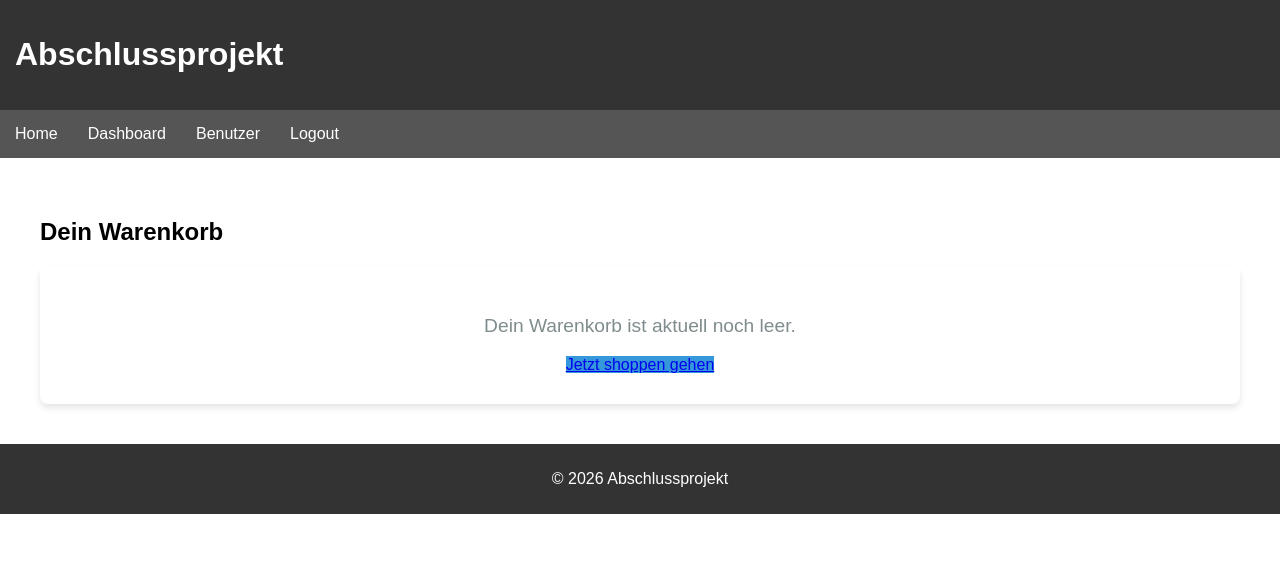
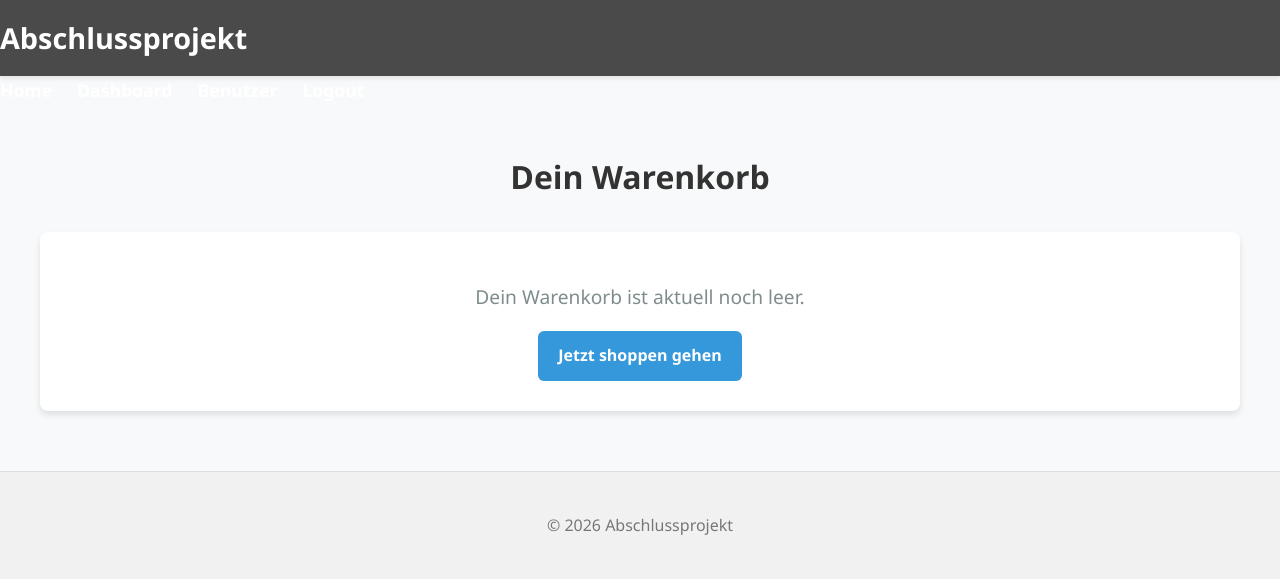
Before and after one commit to tomicnaima/Abschlussprojekt_2026_API-2_naitom_Board_OnlineShop, a PHP site: page /cart.php in a window 1280 px wide. Shown: the top 579 px of the page. Run offline with PHP 8.4, Linux system fonts and the light colour scheme; the visitor is signed in with stand-in values (Sample User, id 1); data comes from the database, SQL or seed files in the repository.

Commit message:
update style css

```diff
--- a/css/style.css
+++ b/css/style.css
@@ -1,43 +1,183 @@
+/* Grunddesign & Schriften */
 body {
+    font-family: 'Segoe UI', Roboto, Helvetica, Arial, sans-serif;
     margin: 0;
-    font-family: Arial, sans-serif;
+    padding: 0;
+    background-color: #f8f9fa;
+    color: #333;
+    line-height: 1.6;
 }
 
-header {
-    background: #333;
-    color: white;
-    padding: 15px;
+.container {
+    max-width: 1200px;
+    margin: 0 auto;
+    padding: 20px;
 }
 
-nav {
-    background: #555;
+/* NAVBAR RETTUNG: Der graue Balken von oben */
+header {
+    background-color: #4a4a4a; /* Dunkelgrauer Hintergrund */
+    color: white;
+    padding: 15px 0;
+    box-shadow: 0 2px 5px rgba(0,0,0,0.1);
 }
 
+header .container {
+    display: flex;
+    justify-content: space-between;
+    align-items: center;
+    padding: 0 30px;
+}
+
+/* Der Titel "Abschlussprojekt" im Header */
+header h1 {
+    margin: 0;
+    font-size: 1.8rem;
+    font-weight: bold;
+    color: white !important; /* Erzwingt Weiß, kein Blau */
+    text-decoration: none;
+}
+
+/* Die Navigations-Links (Home, Login, Registrieren) im grauen Balken */
 nav ul {
-    display: flex;
-    list-style: none;
     margin: 0;
     padding: 0;
+    list-style: none;
+    display: flex;
+    gap: 25px;
 }
 
-nav a {
+nav ul li a {
+    text-decoration: none;
+    color: white !important; /* Erzwingt Weiß */
+    font-weight: bold;
+    font-size: 1.1rem;
+    transition: color 0.3s ease;
+}
+
+nav ul li a:hover {
+    color: #3498db !important; /* Helles Blau beim Drüberfahren */
+}
+
+/* Hero Section (Blauer Banner, der funktioniert) */
+.hero {
+    text-align: center;
+    padding: 60px 20px;
+    background: linear-gradient(135deg, #2c3e50, #3498db);
     color: white;
-    text-decoration: none;
-    padding: 15px;
+    border-radius: 12px;
+    margin: 30px 0;
+    box-shadow: 0 4px 10px rgba(0,0,0,0.15);
+}
+
+.hero h1 {
+    font-size: 3rem;
+    margin-bottom: 10px;
+}
+
+.hero p {
+    font-size: 1.3rem;
+    opacity: 0.9;
+}
+
+/* Überschrift "Unsere Produkte" */
+main > h2 {
+    text-align: center;
+    font-size: 2rem;
+    margin-bottom: 30px;
+    color: #333;
+}
+
+/* Produkt-Raster (Grid) - Modernisiert */
+.product-grid {
+    display: grid;
+    grid-template-columns: repeat(auto-fill, minmax(280px, 1fr));
+    gap: 25px;
+    margin-top: 20px;
+}
+
+/* Produkt-Karte - Modernisiert */
+.product-card {
+    background: white;
+    border-radius: 12px;
+    overflow: hidden;
+    box-shadow: 0 4px 8px rgba(0,0,0,0.06);
+    transition: transform 0.3s ease, box-shadow 0.3s ease;
+    display: flex;
+    flex-direction: column;
+}
+
+.product-card:hover {
+    transform: translateY(-5px);
+    box-shadow: 0 8px 16px rgba(0,0,0,0.1);
+}
+
+/* Feste Bildgröße & Zuschnitt für Einheitlichkeit */
+.product-image {
+    width: 100%;
+    height: 250px;
+    object-fit: cover;
+    object-position: center;
     display: block;
 }
 
-nav a:hover {
-    background: #777;
+.product-info {
+    padding: 20px;
+    display: flex;
+    flex-direction: column;
+    flex-grow: 1;
 }
 
-main {
-    padding: 20px;
+.product-info h3 {
+    margin: 0 0 5px 0;
+    font-size: 1.4rem;
+    color: #2c3e50;
+}
+
+.product-color {
+    font-size: 0.9rem;
+    color: #7f8c8d;
+    margin-bottom: 10px;
+}
+
+.product-desc {
+    font-size: 0.95rem;
+    color: #34495e;
+    line-height: 1.5;
+    margin-bottom: 15px;
+    flex-grow: 1;
+}
+
+.product-price {
+    font-size: 1.4rem;
+    font-weight: bold;
+    color: #e74c3c;
+    margin: 10px 0;
+}
+
+/* Modernisierte Buttons */
+.btn {
+    display: inline-block;
+    background-color: #3498db;
+    color: white;
+    padding: 12px 20px;
+    text-align: center;
+    text-decoration: none;
+    border-radius: 6px;
+    font-weight: bold;
+    margin-top: auto;
+    transition: background-color 0.3s ease;
+}
+
+.btn:hover {
+    background-color: #2980b9;
 }
 
 footer {
-    background: #333;
-    color: white;
     text-align: center;
-    padding: 10px;
+    padding: 25px 0;
+    margin-top: 40px;
+    background-color: #f1f1f1;
+    color: #777;
+    border-top: 1px solid #ddd;
 }
```
